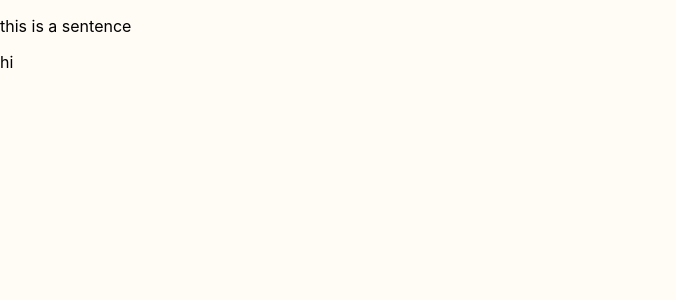
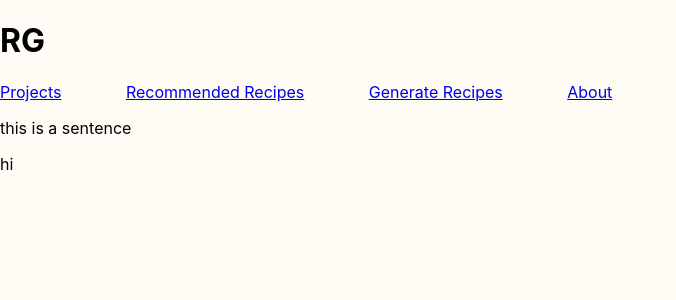
Before and after one commit to gmanalang/Recipe-Generator, a React (Create React App) app: page / in a window 1280 px wide. Shown: the top 300 px of the page, without its empty margins (0-676 px from the left). Built offline with nearby package versions, Linux system fonts and the light colour scheme.

Commit message:
added links to other pages

```diff
--- a/public/index.html
+++ b/public/index.html
@@ -28,6 +28,25 @@
   </head>
   <body style = "background-color: #FFFBF5">
 
+      <!-- header -->
+  <div class="header">
+
+    <span href="index.html">
+      <h1>RG</h1>
+    </span>
+  </div>
+
+  <!-- nav bar -->
+  <div class="navigation">
+    <navText>
+      <a style="text-decoration:underline;" href="index.html">Projects</a>
+      <a style="margin-left: 60px" href="recommended.html">Recommended Recipes</a>
+      <a style="margin-left: 60px" href="generaterec.html">Generate Recipes</a>
+      <a style="margin-left: 60px" href="about.html">About</a>
+    </navText>
+  </div>
+
+
     <p>
       this is a sentence
     </p>
--- a/src/styles/global.css
+++ b/src/styles/global.css
@@ -8,3 +8,23 @@
     color: rgb(255, 255, 255);
     padding: 20px;
 }
+
+.header {
+    padding: 0.5%;
+    width: 20%;
+    height: 100%;
+    float: left;
+    margin-left: 20px;
+    display: inline-block;
+}
+
+.navigation {
+    padding: 2.5%;
+    width: 50%;
+    height: 90%;
+    float: left;
+    display: inline-block;
+    justify-content: space-between;
+    text-align: right;
+    margin-left: 250px;
+}
```
